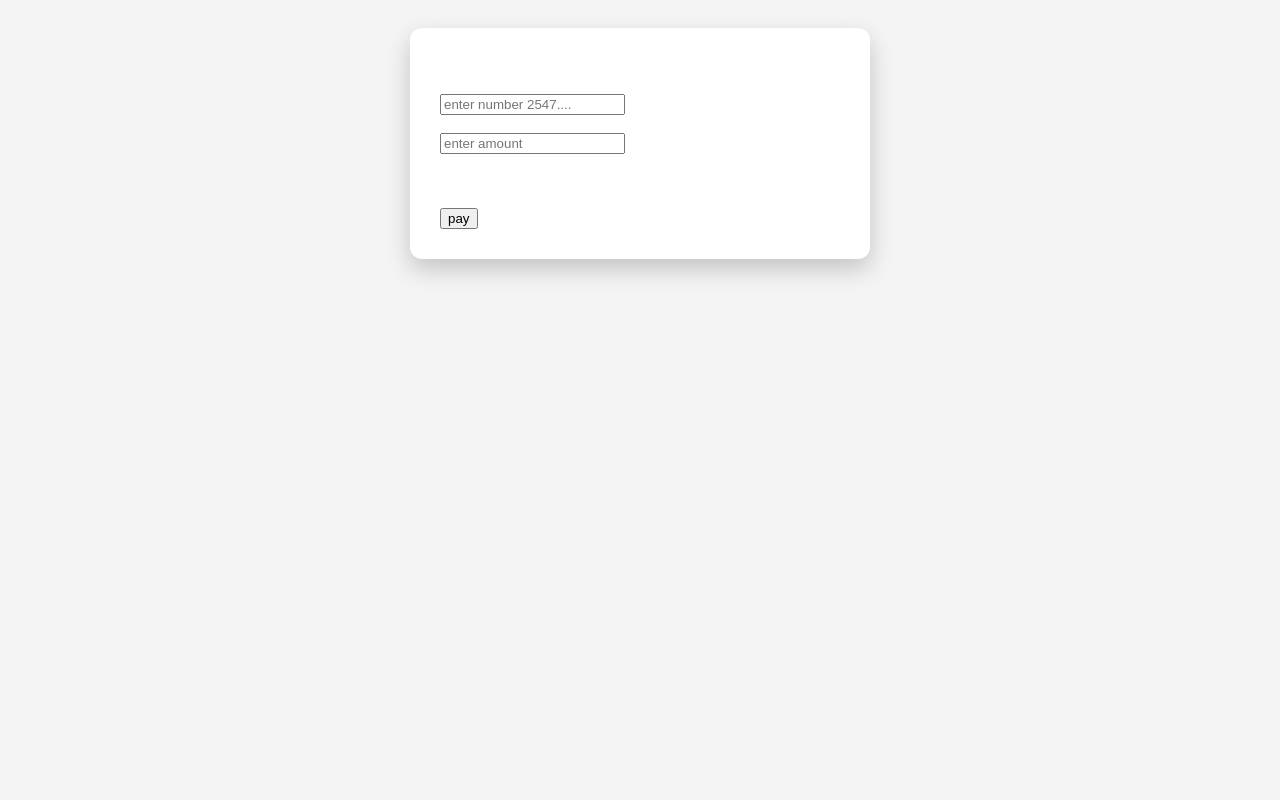
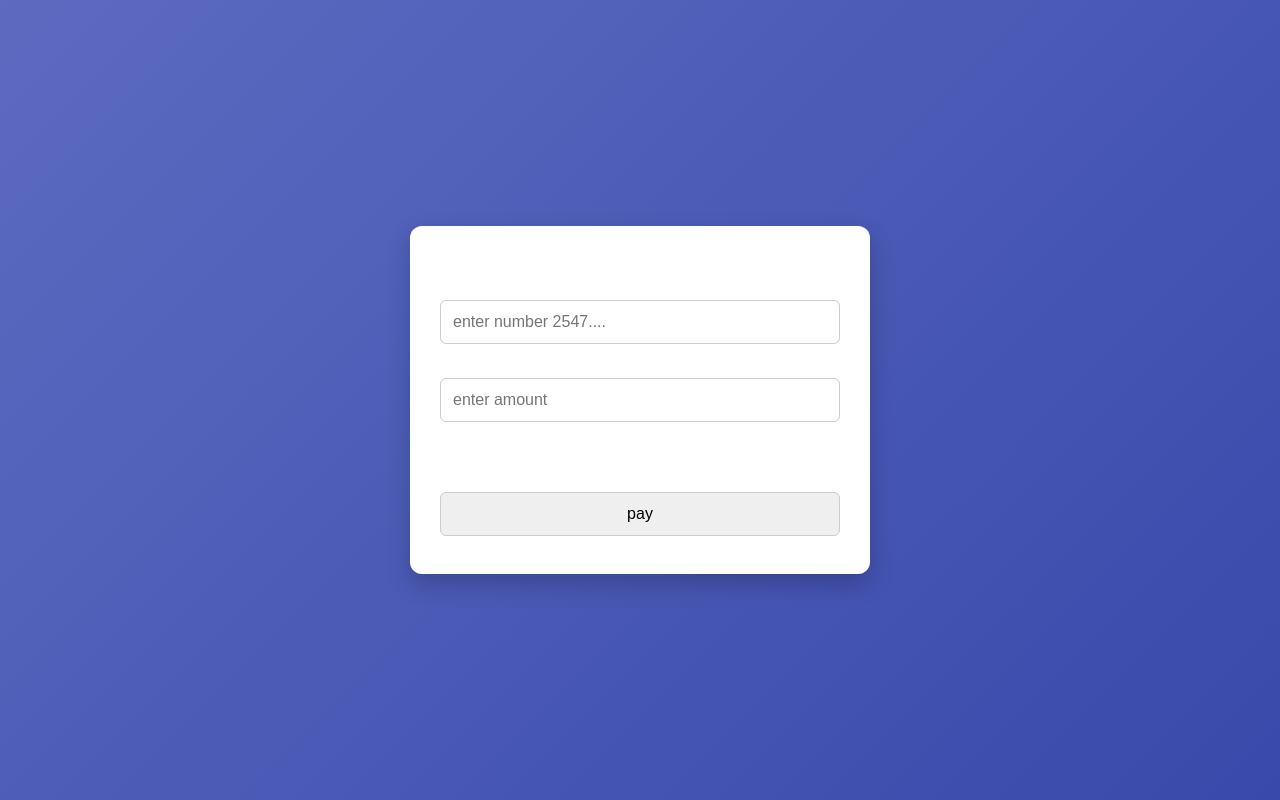
Before and after one commit to pemwatech/FLASK-MPESA-INTERGRATION, a Flask app: page / in a window 1280 px wide. Run offline with Flask 3, Linux system fonts and the light colour scheme; data that the repository does not hold is empty; some libraries are stand-ins or nearby versions.

Commit message:
Update styles.css

```diff
--- a/mpesa_intergration/static/styles.css
+++ b/mpesa_intergration/static/styles.css
@@ -1,3 +1,26 @@
+body{
+    margin:0;
+    font-family:Arial, Helvetica, sans-serif;
+
+    background: linear-gradient(135deg,#5c6bc0,#3949ab);
+
+    display:flex;
+    justify-content:center;
+    align-items:center;
+
+    height:100vh;
+}
+
+/* Center container */
+
+.auth-container{
+    width:100%;
+    display:flex;
+    justify-content:center;
+    align-items:center;
+}
+
+/* Card */
 
 .auth-card{
 
@@ -13,19 +36,59 @@
     box-shadow:0 10px 25px rgba(0,0,0,0.2);
 }
 
-.auth-container{
-    max-width:100%;
-    display:flex;
-    justify-content:center;
-    align-items:center;
+/* Titles */
+
+h2{
+text-align:center;
+margin-bottom:5px;
 }
 
 
-body{
-    font-family:Arial, sans-serif;
-    background-color:#f4f4f4;
-    padding:20px;
+/* Inputs */
+
+input{
+
+width:100%;
+padding:12px;
+
+margin:8px 0;
+
+border:1px solid #ccc;
+
+border-radius:6px;
+
+font-size:16px;
+
+box-sizing:border-box;
 }
+
+/* Button */
+
+button{
+
+width:100%;
+
+padding:12px;
+
+margin-top:10px;
+
+background:#5c6bc0;
+
+color:white;
+
+border:none;
+
+border-radius:6px;
+
+font-size:16px;
+
+cursor:pointer;
+}
+
+button:hover{
+background:#3949ab;
+}
+
 
 @media(max-width:100%){
 
@@ -40,7 +103,7 @@ padding:20px;
 
 .auth-card{
 
-    background:white;
+    background:light blue;
 
     width:90%;
     max-width:400px;
```
